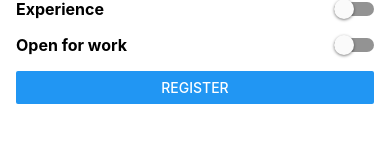
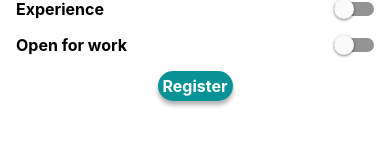
Before and after one commit to cold-flatwhite/FinalProject2024, a React Native app: screen /Provider in a window 390 px wide. Shown: the part 461-622 px from the top of the page. Built offline with nearby package versions, Linux system fonts and the light colour scheme.

Commit message:
add pressable button component  to include pressable and children, render in provider screen.

```diff
--- /dev/null
+++ b/components/PressableButton.js
@@ -0,0 +1,37 @@
+import { Pressable, StyleSheet, Text, View } from "react-native";
+import React from "react";
+
+const PressableButton = ({ children, pressedFunction, componentStyle }) => {
+  return (
+    <Pressable
+      onPress={pressedFunction}
+      style={({ pressed }) => [
+        styles.defaultStyle,
+        componentStyle,
+        pressed && styles.pressableStyle
+      ]}
+    >
+      <View>{children}</View>
+    </Pressable>
+  );
+};
+
+export default PressableButton;
+
+const styles = StyleSheet.create({
+  defaultStyle: {
+    padding: 5,
+    backgroundColor: '#0a9396',
+    borderRadius: 25,
+    shadowColor: '#000',
+    shadowOffset: { width: 0, height: 4 },
+    shadowOpacity: 0.3,
+    shadowRadius: 4,
+    elevation: 5,
+    alignItems: 'center',
+  },
+  pressableStyle: {
+    backgroundColor: '#005f73',
+    transform: [{ scale: 0.95 }],
+  },
+});
--- a/screens/ProviderScreen.js
+++ b/screens/ProviderScreen.js
@@ -9,6 +9,7 @@ import {
 } from "react-native";
 import React, { useState } from "react";
 import DropDownPicker from "react-native-dropdown-picker";
+import PressableButton from "../components/PressableButton";
 
 export default function ProviderScreen() {
   const [name, setName] = useState("");
@@ -96,8 +97,10 @@ export default function ProviderScreen() {
         <Text style={styles.label}>Open for work</Text>
         <Switch value={openForWork} onValueChange={setOpenForWork} />
       </View>
-      <View>
-        <Button title="Register" onPress={handleSubmit} />
+      <View style={styles.buttonContainer}>
+        <PressableButton pressedFunction={handleSubmit}>
+          <Text style={styles.buttonText}>Register</Text>
+        </PressableButton>
       </View>
     </View>
   );
@@ -155,4 +158,12 @@ const styles = StyleSheet.create({
     alignItems: "center",
     marginBottom: 16,
   },
+  buttonContainer: {
+    alignItems: 'center',
+  },
+  buttonText: {
+    color: 'white',
+    fontSize: 16,
+    fontWeight: 'bold',
+  },
 });
```
